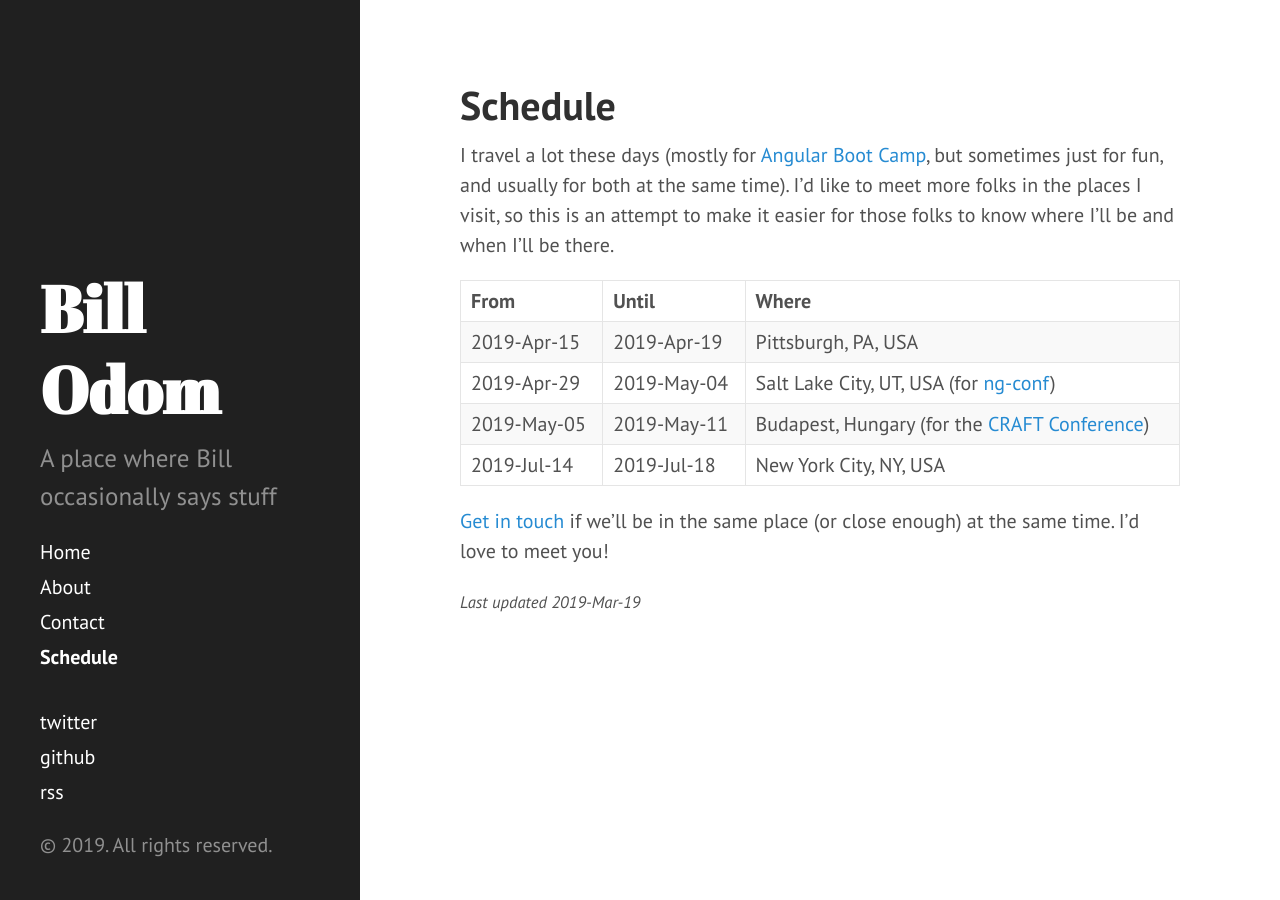
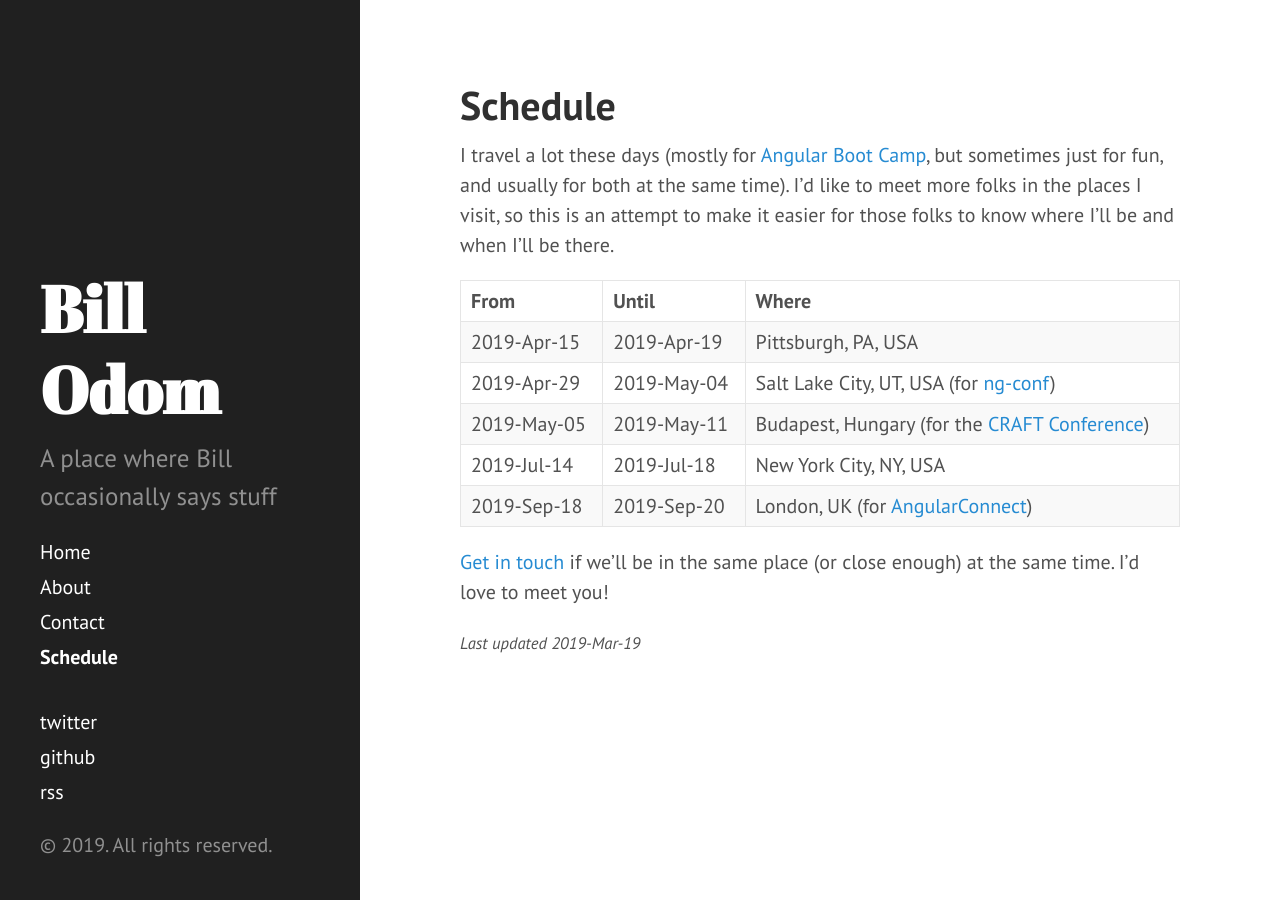
Before and after one commit to wnodom/wnodom.github.io, a Jekyll site: the page built from schedule.md, in a window 1280 px wide. Built offline with Jekyll 4.4.1, drawn with Linux system fonts in a browser that asks for light colours.

Commit message:
Add London to schedule for AngularConnect

```diff
--- a/schedule.md
+++ b/schedule.md
@@ -12,6 +12,7 @@ I travel a lot these days (mostly for [Angular Boot Camp](http://angularbootcamp
 | 2019-Apr-29 | 2019-May-04 | Salt Lake City, UT, USA (for [ng-conf](https://www.ng-conf.org))
 | 2019-May-05 | 2019-May-11 | Budapest, Hungary (for the [CRAFT Conference](https://craft-conf.com/))
 | 2019-Jul-14 | 2019-Jul-18 | New York City, NY, USA
+| 2019-Sep-18 | 2019-Sep-20 | London, UK (for [AngularConnect](https://www.angularconnect.com/))
 
 [Get in touch](/contact/) if we'll be in the same place (or close enough) at the same time. I'd love to meet you!
 
```
